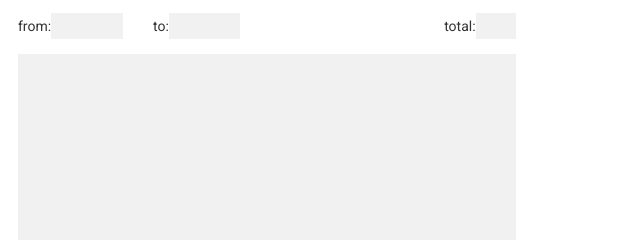
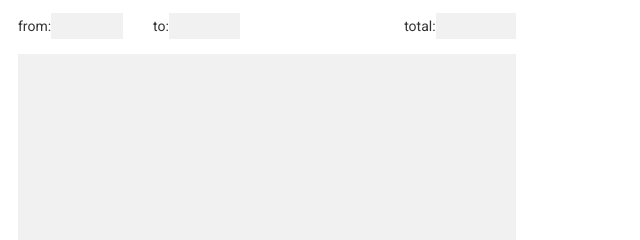
Before and after one commit to MoophHD/broccoli-planner, a React app: page / in a window 1280 px wide. Shown: the top 240 px of the page, 0-640 px from the left. Built offline with nearby package versions, Linux system fonts and the light colour scheme; some packages are replaced by stand-ins of ours.

Commit message:
breaks, styles, input fix

```diff
--- a/src/components/Chunck.js
+++ b/src/components/Chunck.js
@@ -1,10 +1,69 @@
+
 import React, {Component} from 'react'
+import moment from 'moment' // eslint-disable-line
 
 class Chunck extends Component {
+    constructor(props) {
+        super(props);
+        this.setStuff = this.setStuff.bind(this);
+    }
+    setStuff(container) {
+        if (container == null) return;
+
+        this.cont = container;
+        this.activeStyles = {color: "white", bgColor: "Crimson"};
+        this.inActiveStyles = {color: this.cont.style.color, bgColor: this.cont.style.backgroundColor}
+        this.active = false;
+        this.checkActive();
+        this.intervalId = setInterval(() => this.checkActive(), 10000)
+    }
+
+    checkActive() {
+        if (this.active) {
+            if (nowDur > toDur) {
+                clearInterval(this.intervalId);
+                this.resetStyles();
+                return;
+            }
+        }
+
+        let now = moment();
+        let nowDur = moment.duration({h:now.get("hours"), m:now.get("minutes")}).asSeconds();
+        let from = moment(this.props.from, "h:mm A");
+        let to = moment(this.props.to, "h:mm A");
+
+        let fromDur = moment.duration({h:from.get("hours"), m:from.get("minutes")}).asSeconds();
+        let toDur = moment.duration({h:to.get("hours"), m:to.get("minutes")}).asSeconds();
+
+        console.log(fromDur);
+        console.log(nowDur);
+        console.log(toDur);
+        console.log(nowDur < toDur)
+        if ( nowDur > fromDur && nowDur < toDur) {
+            console.log('tada');
+            this.setActiveStyles();
+        } else if (nowDur > toDur) {
+            clearInterval(this.intervalId);
+        }
+    }
+
+    setActiveStyles() {
+        this.active = true;
+        this.cont.style.backgroundColor = this.activeStyles.bgColor;
+        this.cont.style.color = this.activeStyles.color;
+    }
+
+    resetStyles() {
+        this.cont.style.backgroundColor = this.inActiveStyles.bgColor;
+        this.cont.style.color = this.inActiveStyles.color;
+    }
+
+
     render() {
-        const {from, to, name} = this.props;
+        let {from, to, name} = this.props;
+
         return (
-            <div className="chunck">
+            <div ref={this.setStuff} className="chunck">
                 <div>{from}</div>
                 <div>{to}</div>
                 <div>{name}</div>
--- a/src/containers/App.js
+++ b/src/containers/App.js
@@ -26,7 +26,6 @@ class App extends Component {
                 />)
     })
 
-
     return (<div>
       <Controller />
       <div className="chunckContainer">
--- a/src/containers/Controller.js
+++ b/src/containers/Controller.js
@@ -2,13 +2,15 @@ import React, {Component} from 'react';
 import { bindActionCreators } from 'redux'
 import { connect } from 'react-redux'
 import * as npActions from '../actions/npActions'
-// import moment from 'moment';
+import moment from 'moment';
 
 
 
 class Controller extends Component {
     constructor(props) {
         super(props);
+
+        this.handleInputSubmit = this.handleInputSubmit.bind(this);
     }
 
     componentDidMount() {
@@ -48,7 +50,8 @@ class Controller extends Component {
         inp.forEach(function(ln) {
             if (this.tmReg.test(ln)) {
                 name = ln.match(this.nameReg) ? ln.match(this.nameReg)[0] : 'None';
-                tm = ln.match(this.tmReg) ? ln.match(this.tmReg) : '0.5';
+                tm = ln.match(this.tmReg) ? ln.match(this.tmReg)[0] : '0.5';
+                tm = this.hrToMin(tm);
 
                 let currId = id++;
                 queueIds.push(currId);
@@ -62,24 +65,50 @@ class Controller extends Component {
     }
 
     rebuild() {
-        // if (!this.dtFrom || !this.dtTo) {
-        //     this.focusInput();
-        //     return;
-        // }
+        if (!this.dtFrom || !this.dtTo) {
+            this.focusInput();
+            return new Promise((res, rej) => rej())
+        }
 
-        // let from = this.dtFrom;
-        // let to = this.dtTo;
+        let from = this.dtFrom;
+        let to = this.dtTo;
+        let diff = to.diff(from, 'minutes');
+        let lastDt = from.clone();
 
         let queueIds = this.queueIds,
             queueById = this.queueById,
             addChunck = this.props.actions.addChunck;
 
+        let chCount = queueIds.length - 1;
+        let chMins = 0;
+
         queueIds.forEach((id) => {
             let current = queueById[id];
-            addChunck(current.name, current.tm, current.tm+'1');
+            chMins += parseFloat(current.tm);
+        });
+        chMins = Math.round(chMins*1000)/1000;
+        let breakMins =( diff - chMins ) / chCount;
+        console.log(breakMins);
+
+        queueIds.forEach((id) => {
+            let current = queueById[id];
+            // if (queueIds.indexOf(id) != 0) {
+            //     lastDt.add(breakMins, 'minutes');
+            // }
+
+            addChunck(current.name, lastDt.format('h:mm A'), lastDt.add(current.tm, 'minutes').format('h:mm A'));
         })
 
         return new Promise((res) => res())
+    }
+
+    hrToMin(tm) {
+        if (tm.indexOf('.') == -1 || tm.split('.')[1].length < 2) {
+            return tm*60;
+        } else {
+            let tmArr = tm.split('.');
+            return tmArr[0]*60 + parseFloat(tmArr[1]);
+        }
     }
 
     clearQueue() {
@@ -97,30 +126,93 @@ class Controller extends Component {
     }
 
     handleInputSubmit(e) {
-        if (e.keyCode != 13) return;
+        if (!/\d/.test(e.target.value)) return;
 
-        let target = e.target;
-        if (target.dataset.type == "from") {
-            this.dtFrom = target.value;
-        } else if (target.dataset.type == "to") {
-            this.dtTo = target.value;
+        let target = e.target,
+            vl,
+            formInputObj;
+        let type = target.dataset.type;
+
+        if (type == "from" && this.dtFrom && target.value == this.lastUnfFrom ||
+            type == "to" && this.dtTo && target.value == this.lastUnfTo) return;
+
+
+        formInputObj = this.formatInputDt(target.value);
+        vl = formInputObj.vl;
+        target.value = formInputObj.formDt;
+
+        if (type == "from") {
+            this.dtFrom = vl;
+            this.lastUnfFrom = formInputObj.formDt;
+        } else if (type == "to") {
+            this.dtTo = vl;
+            this.lastUnfTo = formInputObj.formDt;
+        }
+
+        if (this.dtFrom && this.dtTo) {
+            let totalInp = document.querySelector('.total input');
+            totalInp.value=this.dtTo.diff(this.dtFrom, "hours") + 'h'+ this.dtTo.diff(this.dtFrom, "minutes")%60+ "m";
         }
 
     }
 
+    checkInputKeyDown(e) {
+        if (e.key != "Enter") return;
 
+        this.handleInputSubmit(e);
+    }
+
+    formatInputDt(val) {
+        let splRg= /((\ \:\ )|\:|\-|\ )/g;
+        let now = moment();
+        let dt,
+            formDt;
+
+        if (splRg.test(val)) {
+            dt = val.split(val.match(splRg)[0]);
+            if (dt[1].length < 2) {
+                dt[1] = 60 * dt[1];
+            }
+
+            now.hour(dt[0]);
+            now.minute(dt[1]);
+            now.second(0);
+
+            dt[0] = this.checkAndFixZeros(dt[0]);
+            dt[1] = this.checkAndFixZeros(dt[1]);
+
+
+            formDt = dt.join(' : ');
+        } else {
+            now.hour(val);
+            now.minute(0);
+            now.second(0);
+
+            val = this.checkAndFixZeros(val);
+
+            formDt = `${val} : 00`;
+        }
+
+        return {vl: now, formDt: formDt}
+    }
+
+    checkAndFixZeros(slice) {
+        if (slice.length > 1) return slice;
+
+        return slice < 10 ? '0' + slice : slice.toString();
+    }
 
     render() {
         return(
             <div className="controller">
                 <div className="dtInput">
-                    from:<input onKeyPress={(e) => this.handleInputSubmit(e)} data-type="from"></input>
+                    from:<input onBlur={this.handleInputSubmit} onKeyPress={(e) => this.checkInputKeyDown(e)} data-type="from"></input>
                 </div>
                 <div className="dtInput">
-                    to:<input data-type="to"></input>
+                    to:<input onBlur={this.handleInputSubmit} onKeyPress={(e) => this.checkInputKeyDown(e)} data-type="to"></input>
                 </div>
                 <div className="dtInput total">
-                    total:<input></input>
+                    total:<input readOnly></input>
                 </div>
                 <textarea ref={(el) => this.input = el} className="ctrInput"/>
             </div>
--- a/src/styles/app.css
+++ b/src/styles/app.css
@@ -48,6 +48,7 @@ body {
   min-height: 500px;
   font-size: 1.25em;
   color: #333;
+  /* outline-color: crimson; */
 }
 
 .dtInput {
@@ -69,14 +70,15 @@ body {
   position: absolute;
   margin-right: 0;
   right: 0;
+  width: 120px;
 }
 
 .dtInput:last-of-type input {
-  width: 40px;
+  width: 80px;
 }
 
 .dtInput input {
-  text-align: justify;
+  text-align: center;
   width: 65%;
   font-size: 1em;
   font-family: 'Roboto', sans-serif;
@@ -87,7 +89,12 @@ body {
 }
 
 .dtInput input:focus {
+  text-align: justify;
   background: crimson;
   color: white;
   outline: none;
 }
+
+.dtInput.total input {
+  text-align: center;
+}
```
Also changed, not shown: 1 other file.
